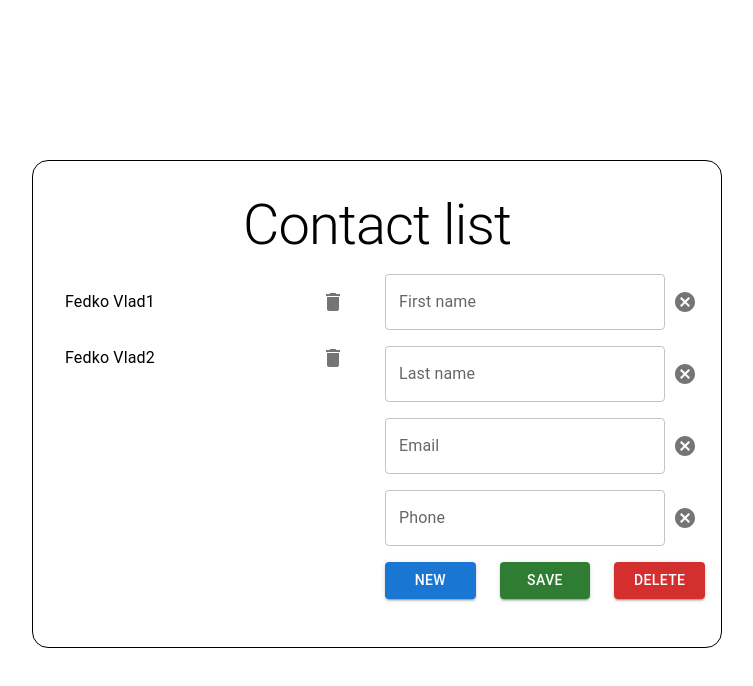
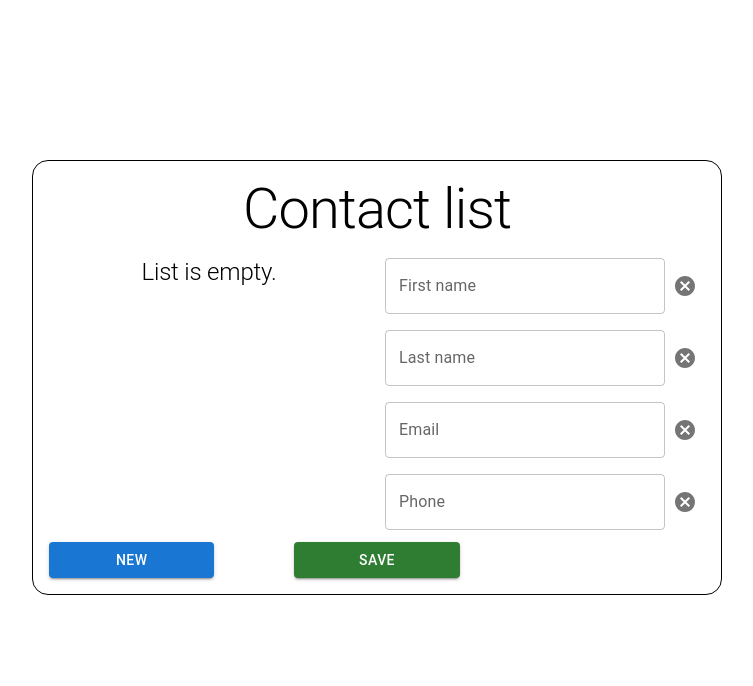
Before and after one commit to vlad09fedko/React.Contact-List, a React (Vite) app: page / in a window 1280 px wide. Shown: the top 686 px of the page, without its empty margins (263-1016 px from the left). Built offline with nearby package versions, Linux system fonts and the light colour scheme; data requests are answered from the project's data file.

Commit message:
Add funcionality

```diff
--- a/db.json
+++ b/db.json
@@ -1,19 +1,4 @@
 {
-  "contacts": [
-    {
-      "fName": "Fedko",
-      "lName": "Vlad1",
-      "email": "",
-      "phone": "",
-      "id": "0"
-    },
-    {
-      "fName": "Fedko",
-      "lName": "Vlad2",
-      "email": "",
-      "phone": "",
-      "id": "1"
-    }
-  ],
+  "contacts": [],
   "$schema": "./node_modules/json-server/schema.json"
 }
--- a/src/App.jsx
+++ b/src/App.jsx
@@ -8,10 +8,12 @@ function App() {
     <Box
       sx={{
         maxWidth: 'fit-content',
-        padding: '2em 0',
+        paddingTop: '1em',
         margin: '10em auto',
+        paddingBottom: '3em',
         border: '1px solid',
         borderRadius: '1em',
+        position: 'relative',
       }}>
       <Typography
         variant='h1'
--- a/src/components/ContactForm/ContactForm.jsx
+++ b/src/components/ContactForm/ContactForm.jsx
@@ -44,27 +44,11 @@ function ContactForm() {
   });
 
   const renderForm = ({ isValid, setFieldValue }) => {
-    const onClearClick = ({ currentTarget }) => {
-      setFieldValue(currentTarget.previousSibling.name, '');
+    const onClearClick = name => {
+      setFieldValue(name, '');
     };
 
     const btnsStyles = { width: '100%', margin: '1em' };
-
-    const newBtn = () => (
-      <Button variant='contained' color='primary' sx={btnsStyles}>
-        New
-      </Button>
-    );
-    const saveBtn = () => (
-      <Button variant='contained' color='success' sx={btnsStyles}>
-        Save
-      </Button>
-    );
-    const deleteBtn = () => (
-      <Button variant='contained' color='error' sx={btnsStyles}>
-        Delete
-      </Button>
-    );
 
     return (
       <Form>
@@ -96,22 +80,53 @@ function ContactForm() {
           onClearClick={onClearClick}
         />
 
-        <Stack direction='row' spacing={3}>
+        <Stack
+          direction='row'
+          spacing={10}
+          sx={{
+            position: 'absolute',
+            bottom: '1em',
+            right: '1em',
+            left: '1em',
+          }}>
           <Field
-            as={newBtn}
-            type='button'
-            onClick={() => dispatch(switchModeToAddContact())}
+            as={() => (
+              <Button
+                variant='contained'
+                color='primary'
+                sx={btnsStyles}
+                onClick={() => dispatch(switchModeToAddContact())}>
+                New
+              </Button>
+            )}
           />
 
-          <Field as={saveBtn} type='submit' disabled={!isValid} />
+          <Field
+            as={() => (
+              <Button
+                variant='contained'
+                color='success'
+                sx={btnsStyles}
+                disabled={!isValid}
+                type='submit'>
+                Save
+              </Button>
+            )}
+          />
 
           <Field
-            as={deleteBtn}
-            type='button'
-            onClick={() => dispatch(deleteContact(currentContact.id))}
-            style={{
-              visibility: currentContact.id ? 'visible' : 'hidden',
-            }}
+            as={() => (
+              <Button
+                variant='contained'
+                color='error'
+                sx={{
+                  ...btnsStyles,
+                  visibility: currentContact.id ? 'visible' : 'hidden',
+                }}
+                onClick={() => dispatch(deleteContact(currentContact.id))}>
+                Delete
+              </Button>
+            )}
           />
         </Stack>
       </Form>
--- a/src/components/ContactForm/InputArea/InputArea.jsx
+++ b/src/components/ContactForm/InputArea/InputArea.jsx
@@ -1,14 +1,11 @@
 import CancelIcon from '@mui/icons-material/Cancel';
 import { IconButton, Stack, TextField, Tooltip } from '@mui/material';
-import { ErrorMessage, Field } from 'formik';
+import { ErrorMessage, useField } from 'formik';
 
 import styles from './inputArea.module.css';
 
-function InputArea({ type, name, placeholder, onClearClick }) {
-  const customInput = () => (
-    <TextField label={placeholder} sx={{}} name={name} fullWidth type={type} />
-  );
-
+function InputArea({ placeholder, onClearClick, ...props }) {
+  const [field] = useField(props);
   return (
     <>
       <Stack
@@ -16,14 +13,14 @@ function InputArea({ type, name, placeholder, onClearClick }) {
         sx={{
           width: '20em',
         }}>
-        <Field as={customInput} name={name} type={type} />
-        <Tooltip title='Clear' onClick={onClearClick}>
+        <TextField label={placeholder} fullWidth {...field} />
+        <Tooltip title='Clear' onClick={() => onClearClick(field.name)}>
           <IconButton>
             <CancelIcon />
           </IconButton>
         </Tooltip>
       </Stack>
-      <ErrorMessage name={name}>
+      <ErrorMessage name={field.name}>
         {message => <span className={styles.errorMsg}>{message}</span>}
       </ErrorMessage>
     </>
--- a/src/components/ContactForm/InputArea/inputArea.module.css
+++ b/src/components/ContactForm/InputArea/inputArea.module.css
@@ -1,29 +1,8 @@
-.inputArea {
-  height: 2.5em;
-  display: flex;
-  background-color: var(--item-bg);
-  border: 1px solid var(--item-border);
-  transition: 0.2s;
-  cursor: pointer;
-}
-
-.inputArea:hover {
-  border-color: var(--item-border-hover);
-}
-
-.inputArea > input {
-  width: 100%;
-  padding: 1em;
-  font-size: 1em;
-  border: none;
-  outline: none;
-  background-color: var(--item-bg);
-}
-
 .errorMsg {
   color: red;
   border: 1px solid red;
-  border-radius: 15px;
+  border-radius: 5px;
   background-color: rgba(255, 0, 0, 0.1);
   padding: 0.5em;
+  max-width: 20em;
 }
```
